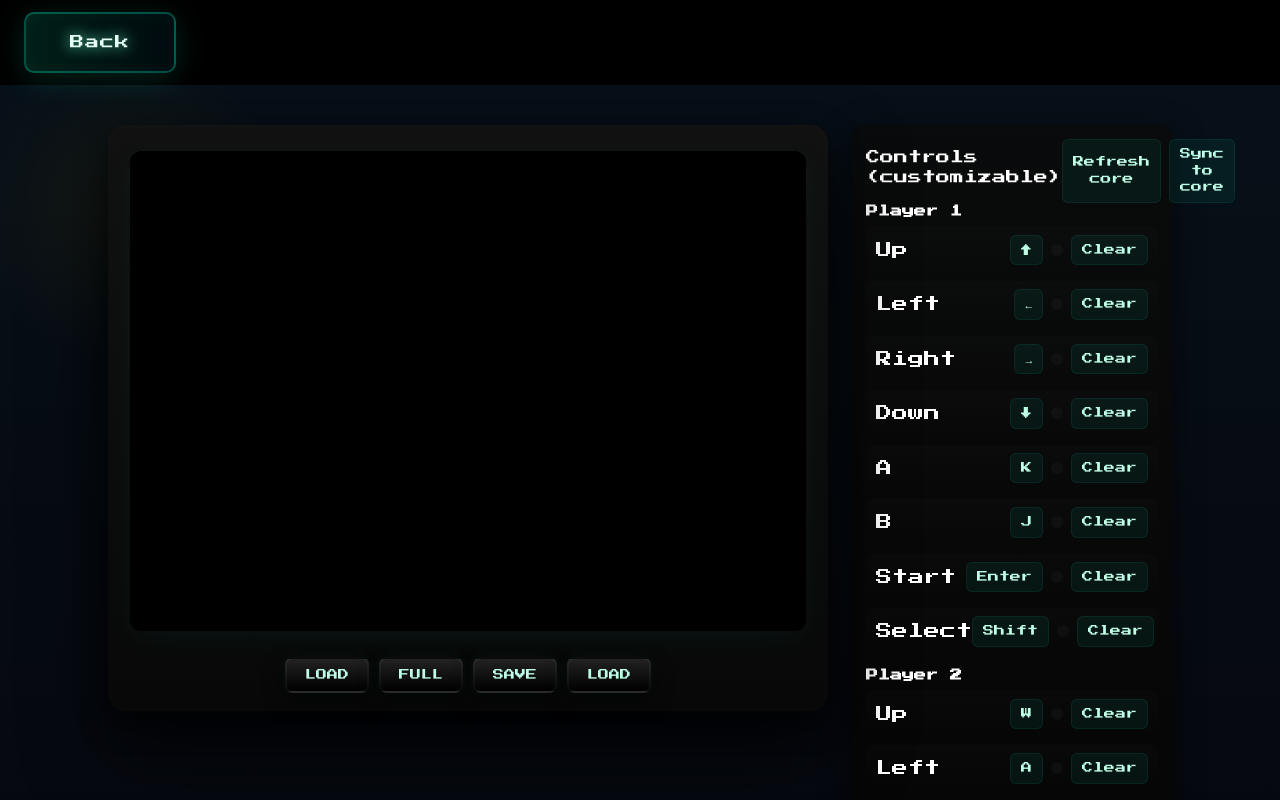
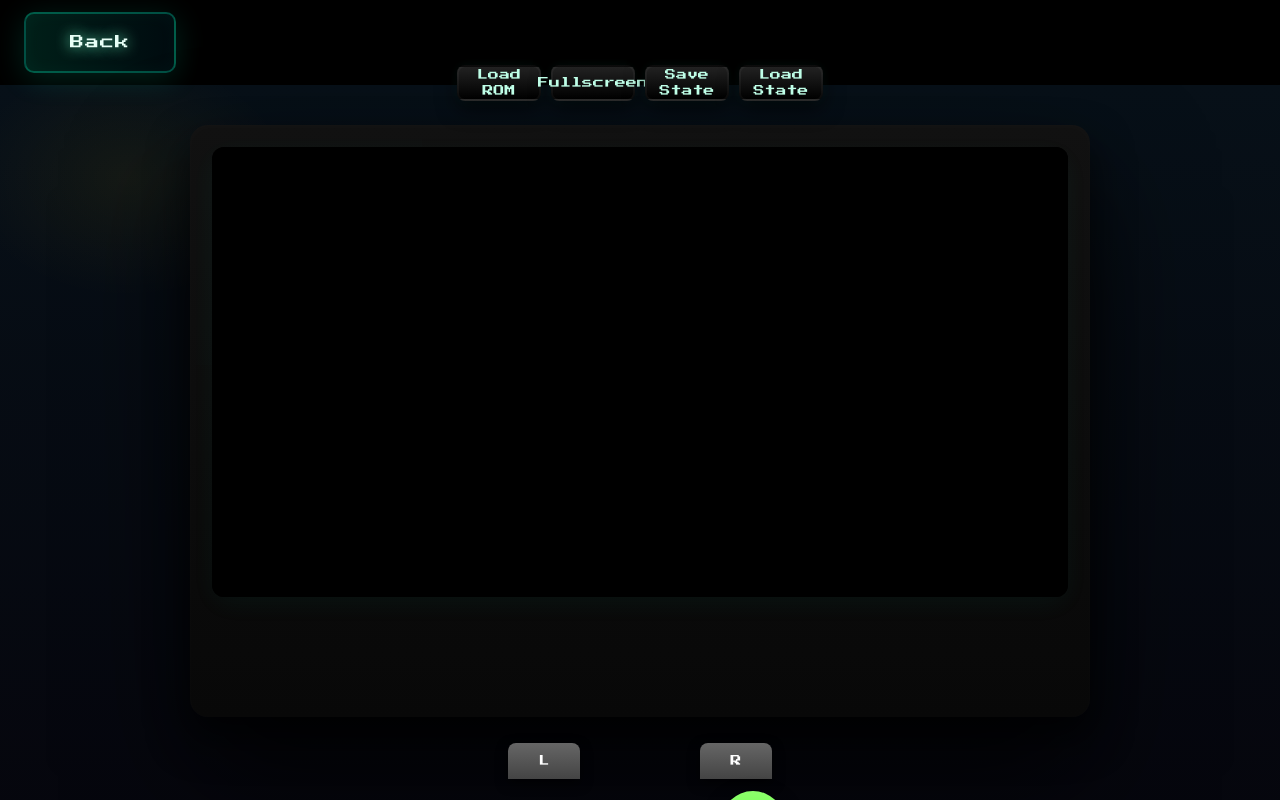
Before and after one commit to AhnafCS/SNES, a React (Vite) app: page / in a window 1280 px wide. Both pictures are taken after a click on the button "LOAD ROM". Shown: the top 800 px of the page. Built offline with nearby package versions, Linux system fonts and the light colour scheme.

Commit message:
Add D-pad sliding controls, L/R/Start/Select buttons, square screen, and input mapping module

```diff
--- a/src/components/EmulatorScreen.jsx
+++ b/src/components/EmulatorScreen.jsx
@@ -1,5 +1,6 @@
 import React, { useEffect, useRef, useState } from 'react';
 import { Nostalgist } from 'nostalgist';
+import { toCoreId } from '../inputMapping';
 
 /*
   src/components/EmulatorScreen.jsx
@@ -65,6 +66,8 @@ export default function EmulatorScreen() {
   // Core-reported default mappings (queried from Nostalgist instance)
   const [coreMappings, setCoreMappings] = useState(null);
   const [activeButtons, setActiveButtons] = useState({ p1: {}, p2: {} });
+  // Track which D-pad direction is currently active for continuous sliding
+  const activeDpadDirection = useRef(null);
 
   // Launch Nostalgist with a File object (ROM)
   const launchWithRomFile = async (file) => {
@@ -436,121 +439,205 @@ export default function EmulatorScreen() {
     return () => cancelAnimationFrame(rafId);
   }, []);
 
+  // Pointer/touch handlers for on-screen controls
+  const handleVirtualPress = (buttonName, player = 'p1') => {
+    // visual feedback
+    setActiveButtons((prev) => ({ ...prev, [player]: { ...(prev[player] || {}), [buttonName]: true } }));
+    // send pressDown to Nostalgist using central mapping module
+    const id = toCoreId(buttonName, player === 'p2' ? 2 : 1);
+    try {
+      if (nostalgistRef.current && typeof nostalgistRef.current.pressDown === 'function') {
+        nostalgistRef.current.pressDown(id);
+      } else if (nostalgistRef.current && typeof nostalgistRef.current.press === 'function') {
+        nostalgistRef.current.press(id);
+      }
+    } catch (e) {}
+  };
+
+  const handleVirtualRelease = (buttonName, player = 'p1') => {
+    setActiveButtons((prev) => ({ ...prev, [player]: { ...(prev[player] || {}), [buttonName]: false } }));
+    const id = toCoreId(buttonName, player === 'p2' ? 2 : 1);
+    try {
+      if (nostalgistRef.current && typeof nostalgistRef.current.pressUp === 'function') {
+        nostalgistRef.current.pressUp(id);
+      }
+    } catch (e) {}
+  };
+
+  // D-pad continuous sliding: detect which zone the pointer is over
+  const handleDpadMove = (e) => {
+    const dpadEl = e.currentTarget;
+    const rect = dpadEl.getBoundingClientRect();
+    let clientX, clientY;
+
+    if (e.touches && e.touches.length > 0) {
+      clientX = e.touches[0].clientX;
+      clientY = e.touches[0].clientY;
+    } else {
+      clientX = e.clientX;
+      clientY = e.clientY;
+    }
+
+    const x = clientX - rect.left;
+    const y = clientY - rect.top;
+    const w = rect.width;
+    const h = rect.height;
+
+    // Determine which zone: divide into 9 regions (3x3 grid)
+    // Center 50% is neutral, outer regions are directional
+    let newDirection = null;
+    const xRatio = x / w;
+    const yRatio = y / h;
+
+    // Prioritize the strongest direction
+    if (yRatio < 0.33) {
+      newDirection = 'up';
+    } else if (yRatio > 0.67) {
+      newDirection = 'down';
+    } else if (xRatio < 0.33) {
+      newDirection = 'left';
+    } else if (xRatio > 0.67) {
+      newDirection = 'right';
+    }
+
+    // If direction changed, release old and press new
+    if (newDirection !== activeDpadDirection.current) {
+      if (activeDpadDirection.current) {
+        handleVirtualRelease(activeDpadDirection.current);
+      }
+      if (newDirection) {
+        handleVirtualPress(newDirection);
+      }
+      activeDpadDirection.current = newDirection;
+    }
+  };
+
+  const handleDpadStart = (e) => {
+    e.preventDefault();
+    handleDpadMove(e);
+  };
+
+  const handleDpadEnd = (e) => {
+    e.preventDefault();
+    if (activeDpadDirection.current) {
+      handleVirtualRelease(activeDpadDirection.current);
+      activeDpadDirection.current = null;
+    }
+  };
+
   return (
     <div className="room-backdrop">
       <div className="room-decor">
         <div className="tv-area">
           <div className="tv-frame">
-            <div className="tv-screen-window">
-              {/* Wrapper containing the canvas Nostalgist will render into, plus overlays */}
+            <div className="tv-screen-window crt-flicker">
+              {/* canvas container */}
               <div id="nostalgist-wrapper" className="relative w-full h-full bg-black">
-                {/* Nostalgist requires a canvas element; we create a dedicated canvas */}
                 <canvas id="nostalgist-canvas" ref={containerRef} className="w-full h-full block bg-black" />
-                {/* scanline overlay */}
                 <div className="scanline-overlay absolute inset-0 pointer-events-none" />
               </div>
             </div>
+          </div>
 
-            {/* TV buttons placed at the bottom of the TV frame */}
-            <div className="tv-buttons">
-              <button className="tv-button" onClick={triggerRomPicker}>LOAD</button>
-              <button className="tv-button" onClick={toggleFullscreen}>FULL</button>
-              <button className="tv-button" onClick={saveState}>SAVE</button>
-              <button className="tv-button" onClick={() => loadStateInputRef.current && loadStateInputRef.current.click()}>LOAD</button>
-            </div>
+          {/* buttons above the CRT (positioned via CSS) */}
+          <div className="tv-buttons">
+            <button className="tv-button" onClick={triggerRomPicker}>Load ROM</button>
+            <button className="tv-button" onClick={toggleFullscreen}>Fullscreen</button>
+            <button className="tv-button" onClick={saveState}>Save State</button>
+            <button className="tv-button" onClick={() => loadStateInputRef.current && loadStateInputRef.current.click()}>Load State</button>
           </div>
-        </div>
 
-        {/* Side controls panel with mapping UI */}
-        <div className="controls-area">
-          <div className="control-panel">
-            <div className="flex items-center justify-between">
-              <h3 className="text-sm mb-2">Controls (customizable)</h3>
-              <div className="flex gap-2">
-                <button
-                  className="mapping-btn"
-                  onClick={() => updateCoreMappings()}
-                  title="Query core for its default keyboard mappings"
+          {/* controller below the TV frame (centered) */}
+          <div style={{ display: 'flex', justifyContent: 'center', marginTop: 12 }}>
+            <div className="controller-area" aria-hidden>
+              {/* Shoulder buttons */}
+              <div className="shoulder-buttons">
+                <div
+                  className={`shoulder-button l ${activeButtons.p1?.l ? 'pressed' : ''}`}
+                  onPointerDown={() => handleVirtualPress('l')}
+                  onPointerUp={() => handleVirtualRelease('l')}
+                  onTouchStart={() => handleVirtualPress('l')}
+                  onTouchEnd={() => handleVirtualRelease('l')}
+                >L</div>
+                <div
+                  className={`shoulder-button r ${activeButtons.p1?.r ? 'pressed' : ''}`}
+                  onPointerDown={() => handleVirtualPress('r')}
+                  onPointerUp={() => handleVirtualRelease('r')}
+                  onTouchStart={() => handleVirtualPress('r')}
+                  onTouchEnd={() => handleVirtualRelease('r')}
+                >R</div>
+              </div>
+
+              {/* Main controls row */}
+              <div className="main-controls-row">
+                <div
+                  className="dpad"
+                  onPointerDown={handleDpadStart}
+                  onPointerMove={handleDpadMove}
+                  onPointerUp={handleDpadEnd}
+                  onPointerLeave={handleDpadEnd}
+                  onPointerCancel={handleDpadEnd}
+                  onTouchStart={handleDpadStart}
+                  onTouchMove={handleDpadMove}
+                  onTouchEnd={handleDpadEnd}
+                  onTouchCancel={handleDpadEnd}
                 >
-                  Refresh core
-                </button>
-                <button
-                  className="mapping-btn"
-                  onClick={() => {
-                    if (!coreMappings) return alert('Core mappings not available');
-                    // Sync current mappings to core defaults
-                    const synced = { p1: {}, p2: {} };
-                    for (const k of Object.keys(coreMappings.p1 || {})) {
-                      synced.p1[k] = coreMappings.p1[k] ? { code: coreMappings.p1[k] } : null;
-                    }
-                    for (const k of Object.keys(coreMappings.p2 || {})) {
-                      synced.p2[k] = coreMappings.p2[k] ? { code: coreMappings.p2[k] } : null;
-                    }
-                    setMappings(synced);
-                    alert('Synced mappings to core defaults');
-                  }}
-                >
-                  Sync to core
-                </button>
-              </div>
-            </div>
-            {/* Player mappings UI */}
-            <div className="text-xs mb-2 font-bold">Player 1</div>
-            {Object.keys(mappings.p1).map((key) => (
-              <div className="control-row" key={`p1-${key}`}>
-                <div className="capitalize">{key}</div>
-                <div className="flex items-center gap-2">
-                  <button
-                    className="mapping-btn"
-                    onClick={() => beginRemap({ player: 'p1', key })}
-                  >
-                    {awaiting && awaiting.player === 'p1' && awaiting.key === key ? 'Press a key...' : formatKeyLabel(mappings.p1[key] ? mappings.p1[key].code : null)}
-                  </button>
-                  {/* visual active indicator */}
-                  <div className="w-3 h-3 rounded-full" style={{ background: activeButtons.p1 && activeButtons.p1[key] ? '#8effd6' : 'rgba(255,255,255,0.03)' }} />
-                  {/* show core default if available */}
-                  {coreMappings && coreMappings.p1 && coreMappings.p1[key] && (
-                    <div className="text-[11px] text-[#9afbd8]/60">core: {formatKeyLabel(coreMappings.p1[key])}</div>
-                  )}
-                  <button
-                    className="mapping-btn"
-                    onClick={() => clearMapping({ player: 'p1', key })}
-                  >
-                    Clear
-                  </button>
+                  {/* Visual indicators for active directions */}
+                  <div className={`dpad-zone up ${activeButtons.p1?.up ? 'pressed' : ''}`} />
+                  <div className={`dpad-zone down ${activeButtons.p1?.down ? 'pressed' : ''}`} />
+                  <div className={`dpad-zone left ${activeButtons.p1?.left ? 'pressed' : ''}`} />
+                  <div className={`dpad-zone right ${activeButtons.p1?.right ? 'pressed' : ''}`} />
+                </div>
+
+                {/* Center buttons (Start/Select) */}
+                <div className="center-buttons">
+                  <div
+                    className={`center-button select ${activeButtons.p1?.select ? 'pressed' : ''}`}
+                    onPointerDown={() => handleVirtualPress('select')}
+                    onPointerUp={() => handleVirtualRelease('select')}
+                    onTouchStart={() => handleVirtualPress('select')}
+                    onTouchEnd={() => handleVirtualRelease('select')}
+                  >SELECT</div>
+                  <div
+                    className={`center-button start ${activeButtons.p1?.start ? 'pressed' : ''}`}
+                    onPointerDown={() => handleVirtualPress('start')}
+                    onPointerUp={() => handleVirtualRelease('start')}
+                    onTouchStart={() => handleVirtualPress('start')}
+                    onTouchEnd={() => handleVirtualRelease('start')}
+                  >START</div>
+                </div>
+
+                <div className="face-buttons">
+              <div
+                className={`face-button y ${activeButtons.p1 && activeButtons.p1['y'] ? 'pressed' : ''}`}
+                onPointerDown={() => handleVirtualPress('y')}
+                onPointerUp={() => handleVirtualRelease('y')}
+                onTouchStart={() => handleVirtualPress('y')}
+                onTouchEnd={() => handleVirtualRelease('y')}
+              >Y</div>
+              <div
+                className={`face-button x ${activeButtons.p1 && activeButtons.p1['x'] ? 'pressed' : ''}`}
+                onPointerDown={() => handleVirtualPress('x')}
+                onPointerUp={() => handleVirtualRelease('x')}
+                onTouchStart={() => handleVirtualPress('x')}
+                onTouchEnd={() => handleVirtualRelease('x')}
+              >X</div>
+              <div
+                className={`face-button a ${activeButtons.p1 && activeButtons.p1['a'] ? 'pressed' : ''}`}
+                onPointerDown={() => handleVirtualPress('a')}
+                onPointerUp={() => handleVirtualRelease('a')}
+                onTouchStart={() => handleVirtualPress('a')}
+                onTouchEnd={() => handleVirtualRelease('a')}
+              >A</div>
+              <div
+                className={`face-button b ${activeButtons.p1 && activeButtons.p1['b'] ? 'pressed' : ''}`}
+                onPointerDown={() => handleVirtualPress('b')}
+                onPointerUp={() => handleVirtualRelease('b')}
+                onTouchStart={() => handleVirtualPress('b')}
+                onTouchEnd={() => handleVirtualRelease('b')}
+              >B</div>
                 </div>
               </div>
-            ))}
-
-            <div className="text-xs mb-2 mt-3 font-bold">Player 2</div>
-            {Object.keys(mappings.p2).map((key) => (
-              <div className="control-row" key={`p2-${key}`}>
-                <div className="capitalize">{key}</div>
-                <div className="flex items-center gap-2">
-                  <button
-                    className="mapping-btn"
-                    onClick={() => beginRemap({ player: 'p2', key })}
-                  >
-                    {awaiting && awaiting.player === 'p2' && awaiting.key === key ? 'Press a key...' : formatKeyLabel(mappings.p2[key] ? mappings.p2[key].code : null)}
-                  </button>
-                  <div className="w-3 h-3 rounded-full" style={{ background: activeButtons.p2 && activeButtons.p2[key] ? '#8effd6' : 'rgba(255,255,255,0.03)' }} />
-                  {coreMappings && coreMappings.p2 && coreMappings.p2[key] && (
-                    <div className="text-[11px] text-[#9afbd8]/60">core: {formatKeyLabel(coreMappings.p2[key])}</div>
-                  )}
-                  <button
-                    className="mapping-btn"
-                    onClick={() => clearMapping({ player: 'p2', key })}
-                  >
-                    Clear
-                  </button>
-                </div>
-              </div>
-            ))}
-
-            <div className="mt-4 text-xs text-[#9afbd8]/70">Click a mapping to rebind. Press ESC to cancel mapping.</div>
-            <div className="mt-3 flex gap-2">
-              <button className="mapping-btn" onClick={resetMappings}>Reset</button>
-              <button className="mapping-btn" onClick={() => { navigator.clipboard && navigator.clipboard.writeText(JSON.stringify(mappings)); }}>Copy</button>
             </div>
           </div>
         </div>
--- a/src/index.css
+++ b/src/index.css
@@ -81,22 +81,25 @@ body {
 
 /* TV frame */
 .tv-frame {
-  width: 720px;
+  width: 900px;
   max-width: calc(100vw - 48px);
   margin: 0 auto;
   position: relative;
   border-radius: 18px;
   background: linear-gradient(180deg, #111 0%, #080808 100%);
-  box-shadow: 0 40px 80px rgba(0,0,0,0.7), 0 10px 30px rgba(0,0,0,0.6), inset 0 2px 10px rgba(255,255,255,0.02);
-  padding: 26px 22px 80px 22px; /* extra bottom space for TV buttons */
+  box-shadow: 0 60px 120px rgba(0,0,0,0.75), 0 20px 40px rgba(0,0,0,0.6), inset 0 2px 10px rgba(255,255,255,0.02);
+  padding: 22px 22px 120px 22px; /* extra bottom space for controller */
 }
+
+.tv-area { position: relative; }
 
 .tv-screen-window {
   border-radius: 12px;
   overflow: hidden;
   background: #000;
   width: 100%;
-  height: 480px;
+  aspect-ratio: 1 / 1; /* Square screen */
+  max-height: 450px; /* Reduced from 600px */
   display: block;
   position: relative;
   box-shadow: 0 8px 30px rgba(0,200,170,0.06), inset 0 0 80px rgba(0,255,200,0.02);
@@ -138,18 +141,19 @@ body {
   .room-decor { flex-direction: column; align-items: center; }
   .controls-area { width: 100%; max-width: none; }
   .tv-frame { width: 100%; padding-bottom: 120px; }
-  .tv-screen-window { height: 320px; }
+  .tv-screen-window { max-height: 350px; } /* Reduced from 400px */
 }
 
 /* Decorative TV buttons area */
 .tv-buttons {
   position: absolute;
-  bottom: 18px;
+  top: -60px; /* move buttons further above the screen */
   left: 50%;
   transform: translateX(-50%);
   display: flex;
   gap: 10px;
   align-items: center;
+  z-index: 50;
 }
 
 .tv-button {
@@ -166,6 +170,146 @@ body {
   font-family: 'Press Start 2P', monospace;
   font-size: 11px;
   box-shadow: 0 8px 20px rgba(0,0,0,0.6), 0 0 12px rgba(0,255,200,0.06);
+}
+
+/* Controller at bottom */
+.controller-area {
+  position: relative;
+  margin: 14px auto 0;
+  left: 0;
+  transform: none;
+  display: flex;
+  flex-direction: column;
+  align-items: center;
+  gap: 8px;
+  justify-content: center;
+  z-index: 40;
+  width: fit-content;
+}
+
+/* Main controls row (D-pad, center buttons, face buttons) */
+.main-controls-row {
+  display: flex;
+  align-items: center;
+  gap: 20px;
+  justify-content: center;
+}
+
+.dpad {
+  width: 110px; /* Increased from 96px */
+  height: 110px;
+  background: url('/dpad.png') center/contain no-repeat;
+  position: relative;
+  user-select: none;
+  -webkit-user-select: none;
+  touch-action: none;
+  flex-shrink: 0;
+}
+
+/* Four directional touch zones overlaying the D-pad (visual indicators only) */
+.dpad-zone {
+  position: absolute;
+  touch-action: none;
+  pointer-events: none; /* zones are visual only; parent handles all events */
+}
+.dpad-zone.up { left: 25%; right: 25%; top: 0; height: 34%; }
+.dpad-zone.down { left: 25%; right: 25%; bottom: 0; height: 34%; }
+.dpad-zone.left { top: 25%; bottom: 25%; left: 0; width: 34%; }
+.dpad-zone.right { top: 25%; bottom: 25%; right: 0; width: 34%; }
+
+/* Optional pressed state visual tweak (slight dim) */
+.dpad-zone.pressed {
+  filter: brightness(0.9);
+  background: rgba(255, 255, 255, 0.1);
+}
+
+.face-buttons {
+  position: relative;
+  width: 160px; /* Increased from 140px */
+  height: 160px;
+  flex-shrink: 0;
+}
+.face-button {
+  position: absolute;
+  width: 64px; /* Increased from 56px */
+  height: 64px;
+  border-radius: 50%;
+  display: inline-flex;
+  align-items: center;
+  justify-content: center;
+  color: #fff;
+  font-family: 'Press Start 2P', monospace;
+  font-size: 13px; /* Increased from 12px */
+  box-shadow: 0 6px 18px rgba(0,0,0,0.6);
+}
+.face-button:active, .face-button.pressed {
+  transform: scale(0.95);
+  box-shadow: 0 3px 8px rgba(0,0,0,0.7) inset;
+  opacity: 0.95;
+}
+
+.dpad:active, .dpad.pressed { opacity: 0.9; transform: scale(0.98); }
+.face-button.y { left: 50%; top: 0; transform: translate(-50%, 0); background: linear-gradient(180deg,#8dff6b,#57ff3b); }
+.face-button.x { left: 0; top: 50%; transform: translate(0, -50%); background: linear-gradient(180deg,#6bafff,#3b8bff); }
+.face-button.a { right: 0; top: 50%; transform: translate(0, -50%); background: linear-gradient(180deg,#ff6b6b,#ff3b3b); }
+.face-button.b { left: 50%; bottom: 0; transform: translate(-50%, 0); background: linear-gradient(180deg,#ffd66b,#ffb33b); }
+
+/* Shoulder buttons (L/R) */
+.shoulder-buttons {
+  display: flex;
+  gap: 120px;
+  margin-bottom: 4px;
+  width: 100%;
+  justify-content: center;
+}
+.shoulder-button {
+  width: 72px; /* Increased from 64px */
+  height: 36px; /* Increased from 32px */
+  border-radius: 8px 8px 0 0;
+  display: inline-flex;
+  align-items: center;
+  justify-content: center;
+  color: #fff;
+  font-family: 'Press Start 2P', monospace;
+  font-size: 11px; /* Increased from 10px */
+  background: linear-gradient(180deg, #666, #444);
+  box-shadow: 0 4px 12px rgba(0,0,0,0.6);
+  cursor: pointer;
+  user-select: none;
+}
+.shoulder-button:active, .shoulder-button.pressed {
+  transform: scale(0.95);
+  box-shadow: 0 2px 6px rgba(0,0,0,0.7) inset;
+  opacity: 0.95;
+}
+
+/* Center buttons (Start/Select) */
+.center-buttons {
+  display: flex;
+  flex-direction: column;
+  gap: 6px;
+  justify-content: center;
+  flex-shrink: 0;
+}
+.center-button {
+  width: 76px; /* Increased from 68px */
+  height: 24px; /* Increased from 20px */
+  border-radius: 12px;
+  display: inline-flex;
+  align-items: center;
+  justify-content: center;
+  color: #fff;
+  font-family: 'Press Start 2P', monospace;
+  font-size: 7px; /* Increased from 6px */
+  background: linear-gradient(180deg, #555, #333);
+  box-shadow: 0 3px 10px rgba(0,0,0,0.6);
+  cursor: pointer;
+  user-select: none;
+}
+.center-button:active, .center-button.pressed {
+  transform: scale(0.95);
+  box-shadow: 0 2px 6px rgba(0,0,0,0.7) inset;
+  opacity: 0.95;
 }
 
 /* Side control panel */
--- /dev/null
+++ b/src/inputMapping.js
@@ -0,0 +1,48 @@
+/**
+ * src/inputMapping.js
+ * Central mapping module for SNES controller inputs.
+ * Maps logical button names to Nostalgist core identifiers.
+ */
+
+// Logical button names used throughout the app
+export const BUTTONS = {
+  UP: 'up',
+  DOWN: 'down',
+  LEFT: 'left',
+  RIGHT: 'right',
+  A: 'a',
+  B: 'b',
+  X: 'x',
+  Y: 'y',
+  L: 'l',
+  R: 'r',
+  START: 'start',
+  SELECT: 'select',
+};
+
+/**
+ * Convert a logical button name to Nostalgist core identifier
+ * @param {string} buttonName - Logical button name (e.g., 'a', 'up', 'start')
+ * @param {number} player - Player number (1 or 2)
+ * @returns {string} Core identifier (e.g., 'a', 'P2_a')
+ */
+export function toCoreId(buttonName, player = 1) {
+  return player === 2 ? `P2_${buttonName}` : buttonName;
+}
+
+/**
+ * Get all SNES button names as an array
+ * @returns {string[]}
+ */
+export function getAllButtons() {
+  return Object.values(BUTTONS);
+}
+
+/**
+ * Check if a button name is valid
+ * @param {string} buttonName
+ * @returns {boolean}
+ */
+export function isValidButton(buttonName) {
+  return Object.values(BUTTONS).includes(buttonName);
+}
--- a/vite.config.js
+++ b/vite.config.js
@@ -9,5 +9,6 @@ import react from '@vitejs/plugin-react';
 */
 export default defineConfig({
   plugins: [react()],
+  publicDir: 'Public', // Specify the correct public directory (case-sensitive)
   // You can add server, build, resolve aliases, and other options here.
 });
```
Also changed, not shown: Public/dpad.png (added), 4 other files (tests, documents, lock files or other folders).
